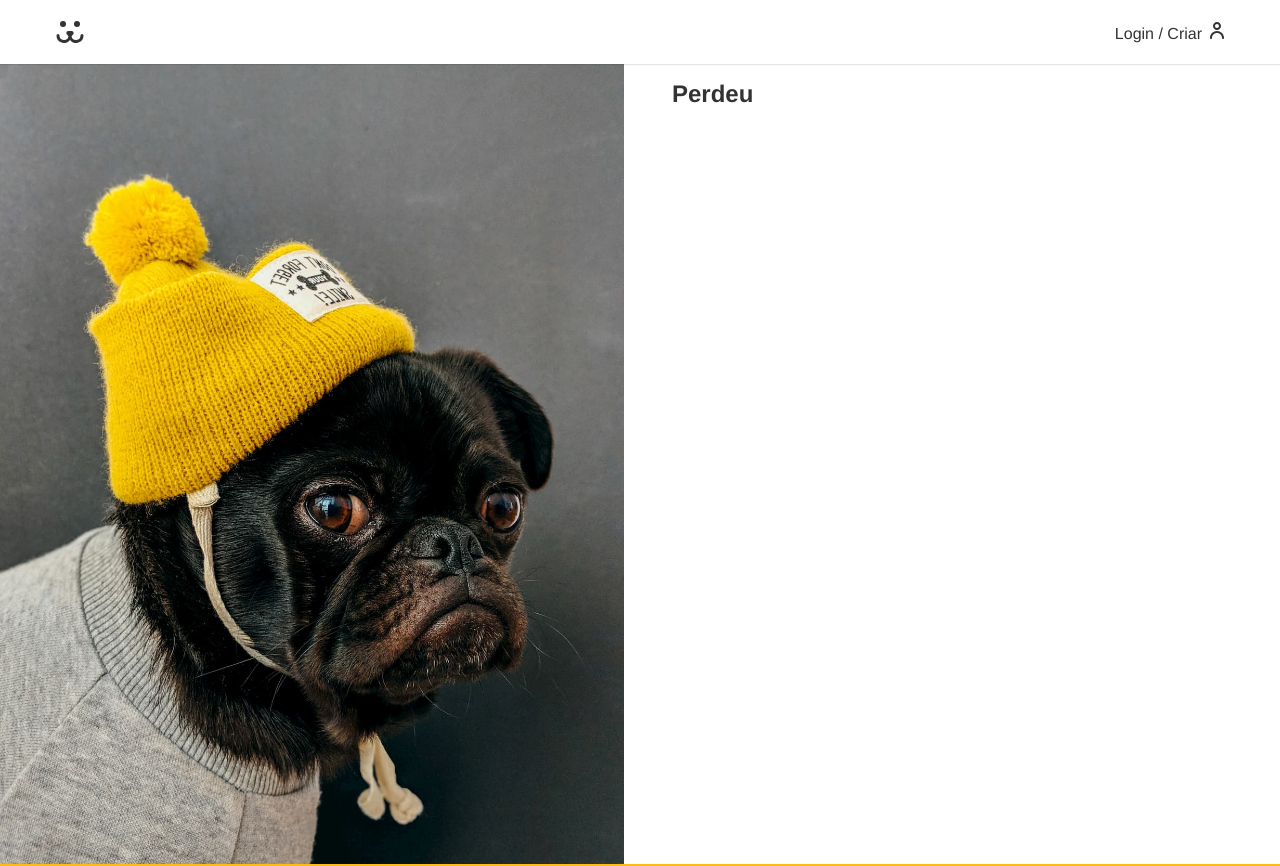
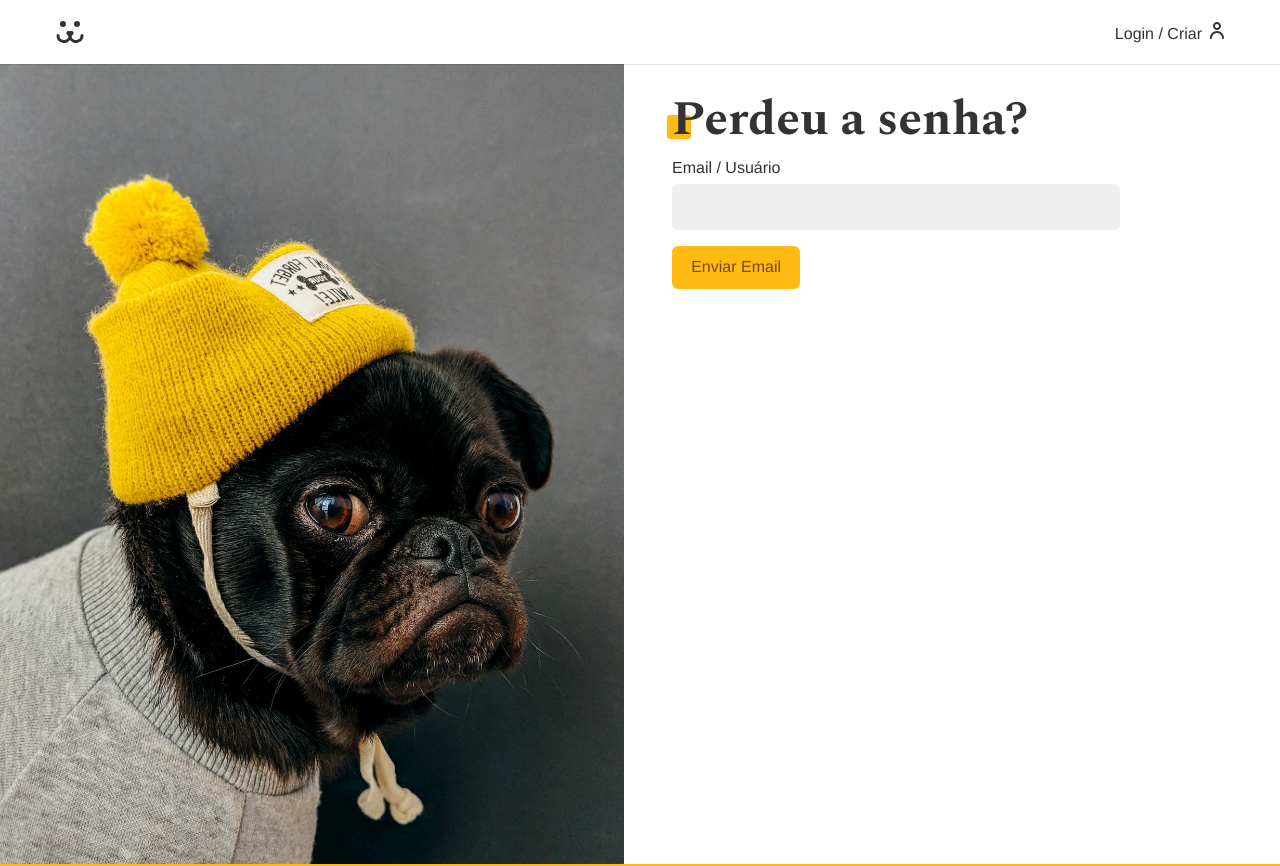
Before and after one commit to allangdasilva/projeto-dogs-next, a Next.js app: page /login/perdeu in a window 1280 px wide. Shown: the top 866 px of the page. Built offline with nearby package versions, Linux system fonts and the light colour scheme.

Commit message:
Login(perdeu) configurado

```diff
--- /dev/null
+++ b/src/actions/post-perdeu.tsx
@@ -0,0 +1,25 @@
+"use server";
+
+import { PERDEU_POST } from "@/functions/api";
+import apiError from "@/functions/apiError";
+
+export default async function perdeuPost(state: {}, formData: FormData) {
+  const login = formData.get("login") as string | null;
+  const urlPerdeu = formData.get("url") as string | null;
+
+  try {
+    if (!login) throw new Error("Preencha os dados.");
+    const { url } = PERDEU_POST();
+    const response = await fetch(url, {
+      method: "POST",
+      headers: {
+        "Content-Type": "application/json",
+      },
+      body: JSON.stringify({ login, url: urlPerdeu }),
+    });
+    if (!response.ok) throw new Error("Email ou usuário não cadastrado.");
+    return { data: null, ok: true, error: "" };
+  } catch (error: unknown) {
+    return apiError(error);
+  }
+}
--- a/src/app/login/perdeu/page.tsx
+++ b/src/app/login/perdeu/page.tsx
@@ -1,3 +1,4 @@
+import FormPerdeu from "@/components/login/FormPerdeu";
 import { Metadata } from "next";
 
 export const metadata: Metadata = {
@@ -8,9 +9,10 @@
 export default async function PerdeuPage() {
   return (
     <>
-      <main>
-        <h1>Perdeu</h1>
-      </main>
+      <div className="animeLeft">
+        <h1 className="title">Perdeu a senha?</h1>
+        <FormPerdeu />
+      </div>
     </>
   );
 }
--- /dev/null
+++ b/src/components/login/FormPerdeu.tsx
@@ -0,0 +1,54 @@
+"use client";
+
+import { useFormStatus } from "react-dom";
+import Button from "../forms/Button";
+import React, { useActionState } from "react";
+import Input from "@/components/forms/Input";
+import ErrorMessage from "../helper/ErrorMessage";
+import styles from "./FormLogin.module.css";
+import perdeuPost from "@/actions/post-perdeu";
+
+function ButtonForm() {
+  const { pending } = useFormStatus();
+  return (
+    <>
+      {pending ? (
+        <Button disabled={pending}>Carregando...</Button>
+      ) : (
+        <Button>Enviar Email</Button>
+      )}
+    </>
+  );
+}
+export default function FormPerdeu() {
+  const [state, action] = useActionState(perdeuPost, {
+    ok: false,
+    error: "",
+    data: null,
+  });
+  const [url, setUrl] = React.useState("");
+
+  React.useEffect(() => {
+    setUrl(window.location.href.replace("perdeu", "resetar"));
+  }, []);
+
+  return (
+    <>
+      <form action={action} className={styles.form}>
+        <Input label="Email / Usuário" name="login" type="text" />
+        <input
+          // type="hidden" esconde ele para o usuário mas no formData teremos acesso
+          type="hidden"
+          name="url"
+          value={url}
+        />
+        <ErrorMessage error={state.error} />
+        {state.ok ? (
+          <p style={{ color: "#4c1" }}>Email enviado.</p>
+        ) : (
+          <ButtonForm />
+        )}
+      </form>
+    </>
+  );
+}
--- a/src/functions/api.tsx
+++ b/src/functions/api.tsx
@@ -10,3 +10,8 @@
     url: API_URL + "/api/user",
   };
 }
+export function PERDEU_POST() {
+  return {
+    url: API_URL + "/api/password/lost",
+  };
+}
```
